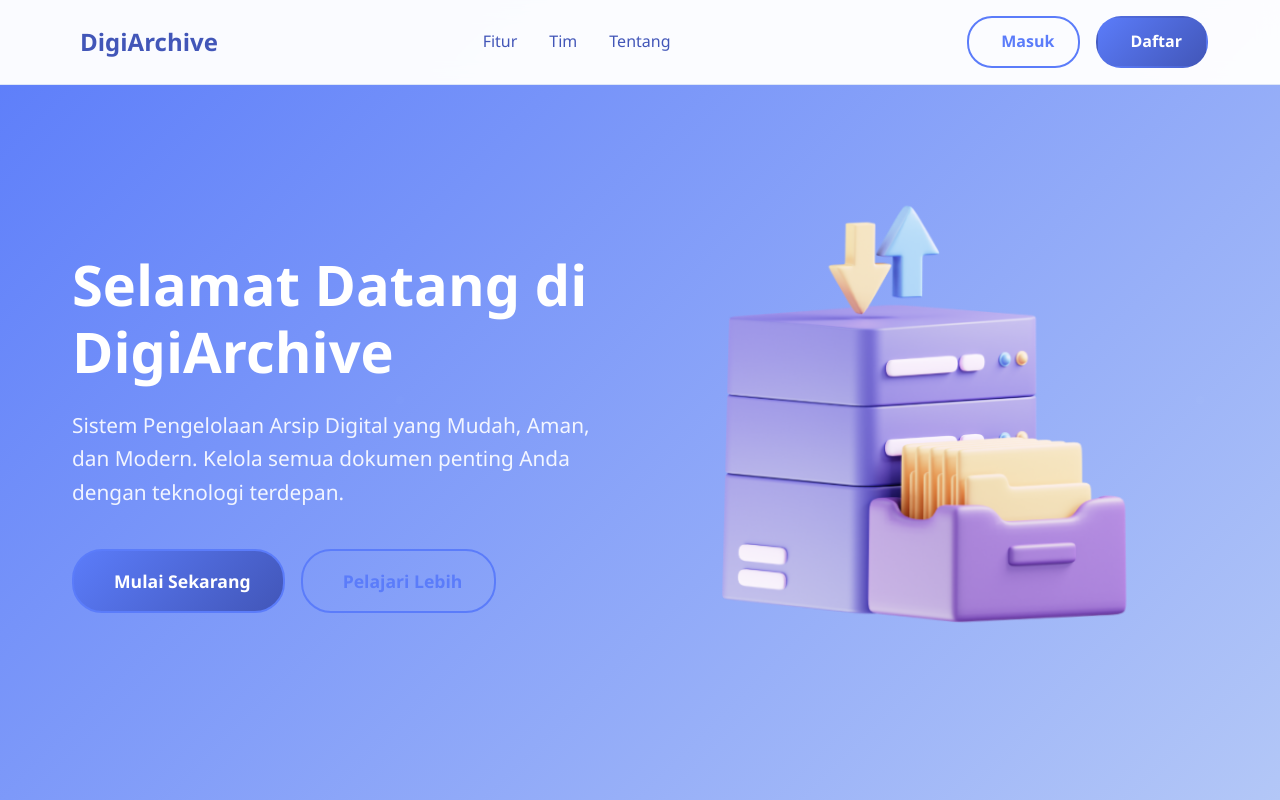
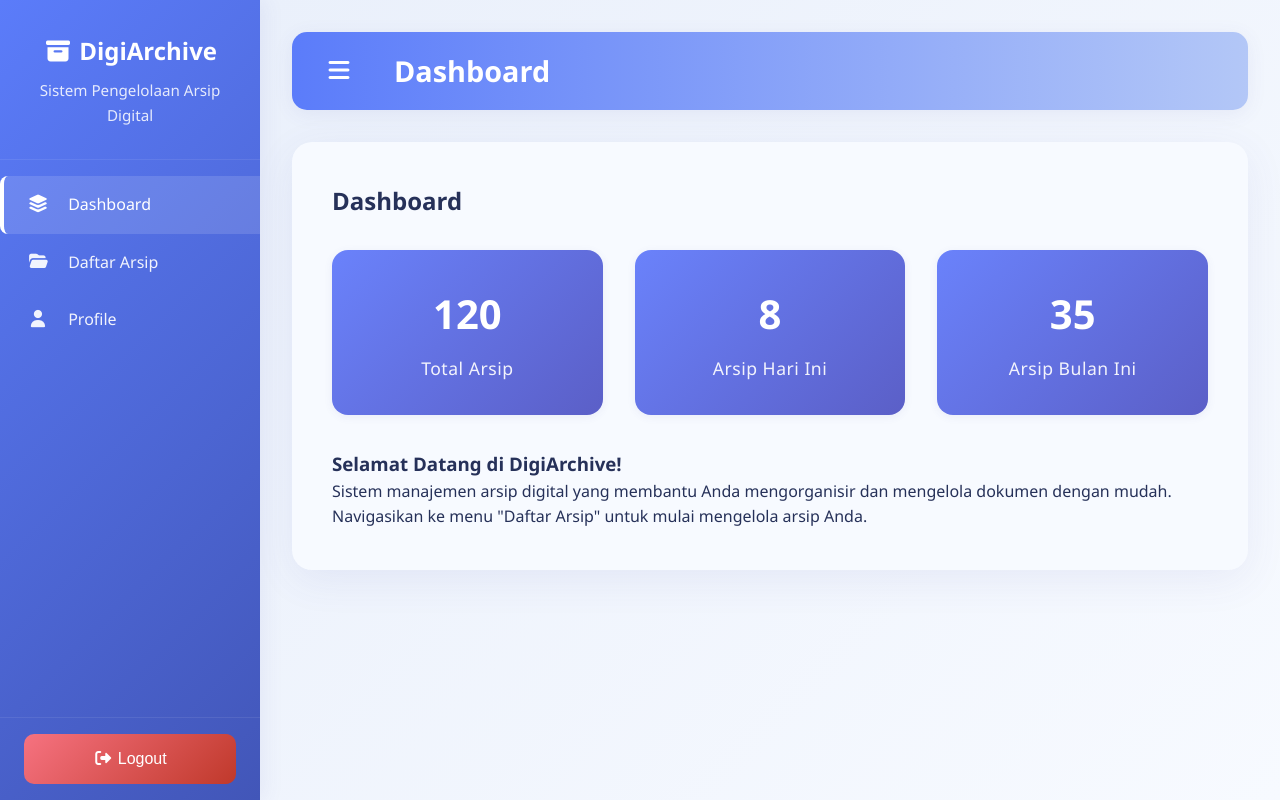
Before and after one commit to Bungarasikhahhaya/DigiArchive, a React (Create React App) app: page /dashboard in a window 1280 px wide. Shown: the top 800 px of the page. Built offline with nearby package versions, Linux system fonts and the light colour scheme.

Commit message:
commit pertama dashboard

```diff
--- a/src/App.js
+++ b/src/App.js
@@ -1,20 +1,47 @@
-import React from 'react';
+import React from "react";
+import { BrowserRouter as Router, Routes, Route } from "react-router-dom";
+
 import Navbar from './Component/Navbar';
 import Hero from './Component/Hero';
 import Features from './Component/Features';
 import Team from './Component/Team';
 import About from './Component/About';
-import './style.css'; // ← perbaikan di sini
+import Dashboard from './Component/Dashboard';
+
+import './style.css';
+import './Dashboard.css';
 
 const App = () => {
   return (
-    <div>
-      <Navbar />
-      <Hero />
-      <Features />
-      <Team />
-      <About />
-    </div>
+    <Router>
+      <Routes>
+        {/* Landing Page */}
+        <Route
+          path="/"
+          element={
+            <>
+              <Navbar />
+              <Hero />
+              <Features />
+              <Team />
+              <About />
+            </>
+          }
+        />
+
+        {/* Dashboard */}
+        <Route
+          path="/dashboard"
+          element={
+            <Dashboard
+              totalArsip={120}
+              totalArsipHariIni={8}
+              arsipBulanIni={35}
+            />
+          }
+        />
+      </Routes>
+    </Router>
   );
 };
 
--- /dev/null
+++ b/src/Component/Dashboard.js
@@ -0,0 +1,78 @@
+import React from "react";
+import "@fortawesome/fontawesome-free/css/all.min.css";
+
+export default function Dashboard({ totalArsip, totalArsipHariIni, arsipBulanIni }) {
+  return (
+    <div className="dashboard-container flex">
+      {/* Sidebar */}
+      <nav className="sidebar w-64 bg-gray-900 text-white flex flex-col justify-between">
+        <div>
+          <div className="sidebar-header p-4">
+            <h1 className="text-xl font-bold flex items-center gap-2">
+              <i className="fas fa-archive"></i> DigiArchive
+            </h1>
+            <p className="text-sm opacity-75">Sistem Pengelolaan Arsip Digital</p>
+          </div>
+          <div className="sidebar-nav flex flex-col mt-6">
+            <a href="/dashboard" className="nav-item active p-3 flex items-center gap-2 bg-indigo-600 rounded-md m-2">
+              <i className="fa-solid fa-layer-group"></i> Dashboard
+            </a>
+            <a href="/arsip" className="nav-item p-3 flex items-center gap-2 hover:bg-indigo-500 rounded-md m-2">
+              <i className="fas fa-folder-open"></i> Daftar Arsip
+            </a>
+            <a href="/profile" className="nav-item p-3 flex items-center gap-2 hover:bg-indigo-500 rounded-md m-2">
+              <i className="fas fa-user"></i> Profile
+            </a>
+          </div>
+        </div>
+        <div className="sidebar-footer p-4">
+          <button className="logout-btn w-full flex items-center justify-center gap-2 bg-red-600 hover:bg-red-700 p-2 rounded-md">
+            <i className="fas fa-sign-out-alt"></i> Logout
+          </button>
+        </div>
+      </nav>
+
+      {/* Main Content */}
+      <main className="main-content flex-1 bg-gray-50 min-h-screen">
+        <div className="top-bar flex items-center justify-between p-4 bg-white shadow">
+          <button className="menu-toggle text-xl">
+            <i className="fas fa-bars"></i>
+          </button>
+          <h1 className="page-title text-lg font-semibold">Dashboard</h1>
+        </div>
+
+        <div className="content-card p-6">
+          <div className="archive-header mb-10">
+            <h2 className="text-2xl font-bold">Dashboard</h2>
+          </div>
+
+          {/* Dashboard Cards */}
+          <div className="dashboard-cards flex flex-wrap gap-6 mb-10">
+            <div className="dashboard-card flex-1 min-w-[180px] text-center rounded-2xl shadow p-8 text-white" style={{background:"linear-gradient(135deg,#6a82fb 0%,#5b5fc7 100%)"}}>
+              <div className="dashboard-card-value text-4xl font-bold mb-2">{totalArsip}</div>
+              <div className="dashboard-card-label text-lg opacity-90">Total Arsip</div>
+            </div>
+
+            <div className="dashboard-card flex-1 min-w-[180px] text-center rounded-2xl shadow p-8 text-white" style={{background:"linear-gradient(135deg,#6a82fb 0%,#5b5fc7 100%)"}}>
+              <div className="dashboard-card-value text-4xl font-bold mb-2">{totalArsipHariIni}</div>
+              <div className="dashboard-card-label text-lg opacity-90">Arsip Hari Ini</div>
+            </div>
+
+            <div className="dashboard-card flex-1 min-w-[180px] text-center rounded-2xl shadow p-8 text-white" style={{background:"linear-gradient(135deg,#6a82fb 0%,#5b5fc7 100%)"}}>
+              <div className="dashboard-card-value text-4xl font-bold mb-2">{arsipBulanIni}</div>
+              <div className="dashboard-card-label text-lg opacity-90">Arsip Bulan Ini</div>
+            </div>
+          </div>
+
+          <div>
+            <h3 className="text-indigo-600 font-bold text-xl mb-2">Selamat Datang di DigiArchive!</h3>
+            <p className="text-gray-700 text-base">
+              Sistem manajemen arsip digital yang membantu Anda mengorganisir dan mengelola dokumen dengan mudah.
+              Navigasikan ke menu "Daftar Arsip" untuk mulai mengelola arsip Anda.
+            </p>
+          </div>
+        </div>
+      </main>
+    </div>
+  );
+}
--- /dev/null
+++ b/src/Dashboard.css
@@ -0,0 +1,244 @@
+/* Color Palette */
+:root {
+  --primary: #5b7cfa;
+  --primary-dark: #4256b8;
+  --accent: #b3c7f7;
+  --accent2: #eaf0fb;
+  --success: #3ecf8e;
+  --danger: #f67280;
+  --warning: #ffe082;
+  --text-dark: #263159;
+  --text-accent: #4a6fa5;
+  --background: #f7faff;
+  --border: #dde6f7;
+}
+
+/* Sidebar Styles */
+.sidebar {
+    position: fixed;
+    left: 0;
+    top: 0;
+    width: 260px;
+    height: 100vh;
+    background: linear-gradient(135deg, var(--primary) 0%, var(--primary-dark) 100%);
+    box-shadow: 4px 0 20px rgba(80,80,160,0.08);
+    z-index: 1000;
+    transition: transform 0.3s ease;
+}
+
+.sidebar.collapsed {
+    transform: translateX(-260px);
+}
+
+.sidebar-header {
+    padding: 2rem 1.5rem;
+    border-bottom: 1px solid rgba(255,255,255,0.08);
+    text-align: center;
+}
+
+.sidebar-header h1 {
+    color: #fff;
+    font-size: 1.5rem;
+    font-weight: 700;
+    margin-bottom: 0.5rem;
+}
+
+.sidebar-header p {
+    color: rgba(255,255,255,0.85);
+    font-size: 0.95rem;
+}
+
+.sidebar-nav {
+    padding: 1rem 0;
+}
+
+.nav-item {
+    display: block;
+    padding: 1rem 1.5rem;
+    color: rgba(255,255,255,0.92);
+    text-decoration: none;
+    transition: all 0.3s;
+    border-left: 4px solid transparent;
+    font-weight: 500;
+    border-radius: 8px 0 0 8px;
+}
+
+.nav-item:hover, .nav-item.active {
+    background: rgba(255,255,255,0.13);
+    color: #fff;
+    border-left-color: #fff;
+}
+
+.nav-item i {
+    width: 20px;
+    margin-right: 1rem;
+    font-size: 1.1rem;
+}
+
+.sidebar-footer {
+    position: absolute;
+    bottom: 0;
+    width: 100%;
+    padding: 1rem 1.5rem;
+    border-top: 1px solid rgba(255,255,255,0.08);
+}
+
+.logout-btn {
+    display: block;
+    width: 100%;
+    padding: 1rem;
+    background: linear-gradient(135deg, var(--danger), #c0392b);
+    color: #fff;
+    border-radius: 10px;
+    text-align: center;
+    border: none;
+    cursor: pointer;
+    font-size: 1rem;
+    font-weight: 500;
+    transition: box-shadow 0.2s, transform 0.2s;
+}
+
+.logout-btn:hover {
+    transform: translateY(-2px) scale(1.03);
+    box-shadow: 0 4px 15px rgba(231,76,60,0.18);
+}
+
+/* Main Content */
+.main-content {
+    margin-left: 260px;
+    padding: 2rem;
+    transition: margin-left 0.3s;
+    min-height: 100vh;
+    background: linear-gradient(135deg, var(--accent2) 0%, var(--background) 100%);
+}
+
+.main-content.expanded {
+    margin-left: 0;
+}
+
+/* Top Bar */
+.top-bar {
+    background: linear-gradient(90deg, var(--primary) 0%, var(--accent) 100%);
+    border-radius: 15px;
+    padding: 1rem 1.5rem;
+    margin-bottom: 2rem;
+    display: flex;
+    align-items: center;
+    box-shadow: 0 4px 20px rgba(80,80,160,0.08);
+}
+
+.menu-toggle {
+    background: none;
+    border: none;
+    color: #fff;
+    font-size: 1.5rem;
+    cursor: pointer;
+    margin-right: 1rem;
+    padding: 0.5rem;
+    border-radius: 8px;
+    transition: background 0.3s;
+}
+
+.menu-toggle:hover {
+    background: rgba(255,255,255,0.13);
+}
+
+.page-title {
+    color: #fff;
+    font-size: 1.8rem;
+    font-weight: 700;
+    margin-left: 1rem;
+}
+
+/* Content Card */
+.content-card {
+    background: var(--background);
+    backdrop-filter: blur(10px);
+    border-radius: 20px;
+    box-shadow: 0 10px 40px rgba(80,80,160,0.08);
+    padding: 2.5rem;
+    margin-bottom: 2rem;
+}
+
+/* Dashboard Cards */
+.dashboard-cards {
+    display: flex;
+    gap: 2rem;
+    margin-bottom: 4rem;
+    flex-wrap: wrap;
+}
+.dashboard-card {
+    flex: 1;
+    min-width: 200px;
+    text-align: center;
+    border-radius: 16px;
+    box-shadow: 0 2px 8px rgba(80,80,160,0.08);
+    padding: 2rem 2.5rem;
+    background: linear-gradient(135deg, var(--primary) 0%, var(--accent) 100%);
+    color: #fff;
+    position: relative;
+    opacity: 1;
+    transform: translateY(30px);
+    transition:
+        box-shadow 0.2s,
+        transform 0.5s cubic-bezier(.4,2,.3,1),
+        opacity 0.5s;
+    cursor: pointer;
+}
+.dashboard-card.show {
+    opacity: 1;
+    transform: translateY(0);
+}
+.dashboard-card:hover {
+    box-shadow: 0 8px 24px rgba(80,80,160,0.18);
+    transform: translateY(-8px) scale(1);
+    background: linear-gradient(135deg, var(--primary-dark) 0%, var(--primary) 100%);
+}
+
+.dashboard-card-value {
+    font-size: 2.5rem;
+    font-weight: bold;
+    margin-bottom: 0.5rem;
+}
+.dashboard-card-label {
+    font-size: 1.1rem;
+    letter-spacing: 0.5px;
+    opacity: 0.92;
+}
+
+/* Responsive */
+@media (max-width: 1100px) {
+    .dashboard-cards {
+        flex-direction: column;
+        gap: 1.2rem;
+    }
+    .main-content {
+        padding: 1rem;
+    }
+    .content-card {
+        padding: 1.2rem;
+    }
+}
+@media (max-width: 900px) {
+    .sidebar {
+        width: 200px;
+    }
+    .main-content {
+        margin-left: 0;
+        padding: 1rem;
+    }
+    .sidebar.collapsed {
+        transform: translateX(-200px);
+    }
+}
+@media (max-width: 600px) {
+    .top-bar {
+        flex-direction: column;
+        align-items: flex-start;
+        padding: 0.7rem 0.7rem;
+    }
+    .page-title {
+        font-size: 1.2rem;
+        margin-left: 0.5rem;
+    }
+}
```
Also changed, not shown: package.json (+7 -0 lines), 1 other file (tests, documents, lock files or other folders).
